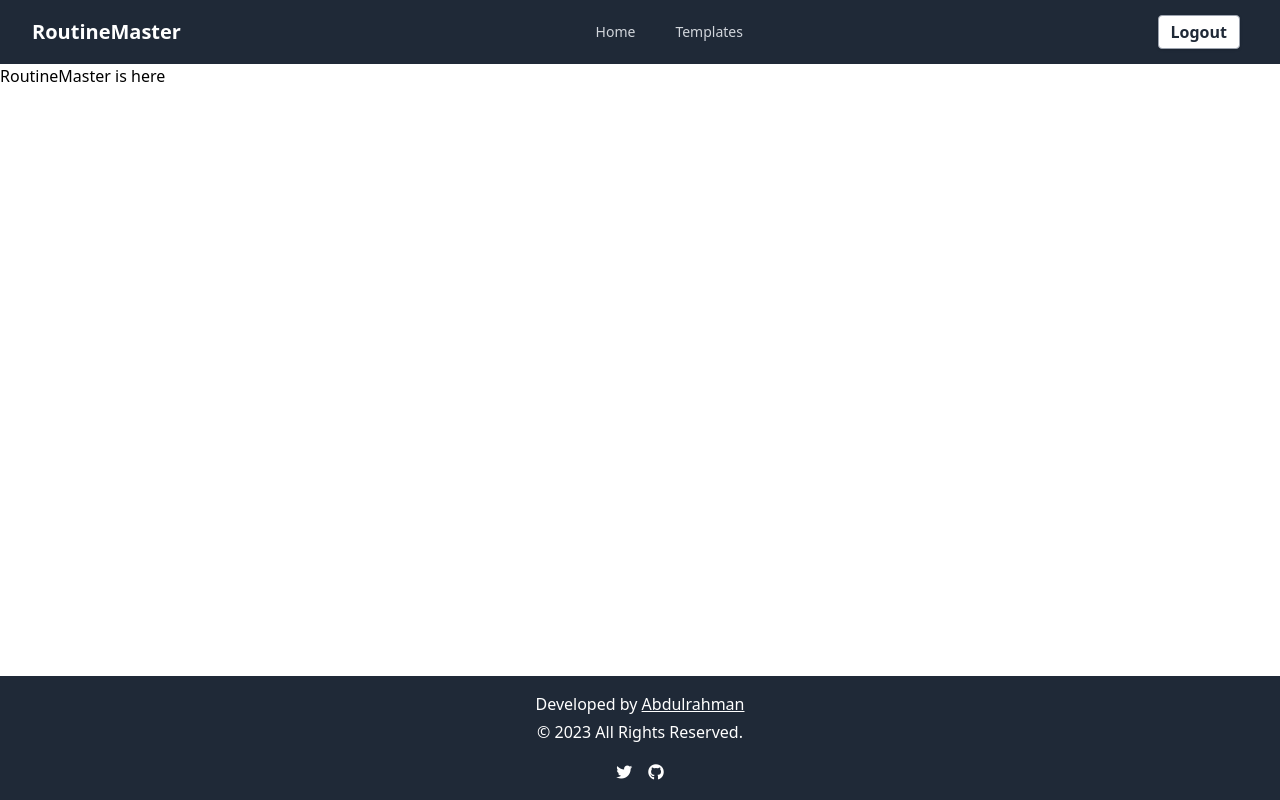
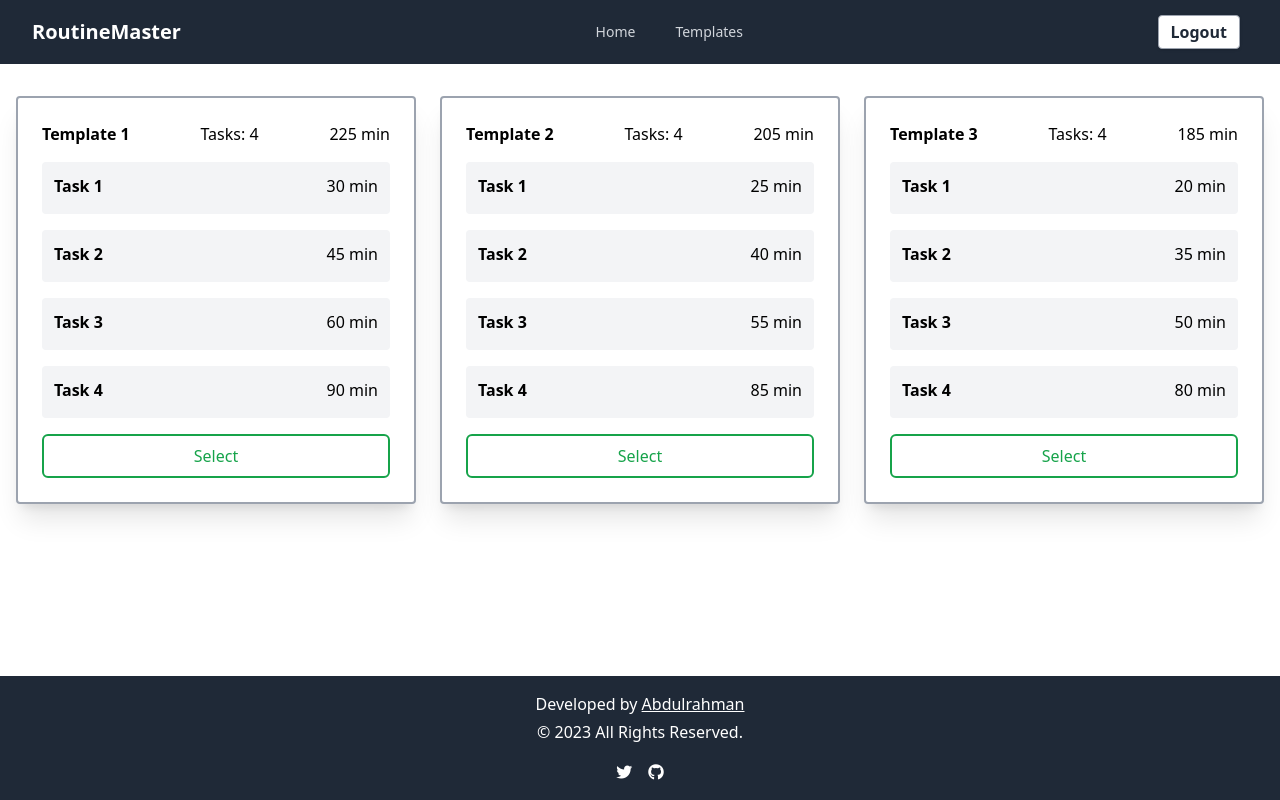
Before and after one commit to Mosaibah/RoutineMaster, a Next.js app: page / in a window 1280 px wide. Built offline with nearby package versions, Linux system fonts and the light colour scheme.

Commit message:
add card, taskCard #4

```diff
--- /dev/null
+++ b/src/components/Card.js
@@ -0,0 +1,32 @@
+import React from 'react';
+import TaskCard from '../components/TaskCard'
+
+const Card = ({ title, tasks, onSelect }) => {
+    const totalTasks = tasks.length;
+    const totalTime = tasks.reduce((acc, task) => acc + task.duration, 0);
+
+    return (
+      <div className="bg-white shadow-xl rounded p-6 w-full border-2 border-gray-400">
+        <div className="flex justify-between items-center mb-4">
+        <span className="text-md font-bold ">{title}</span>
+          <span>Tasks: {totalTasks}</span>
+          <span>{totalTime} min</span>
+        </div>
+        <div className="grid grid-cols-1 gap-4 mb-4">
+          {tasks.map((task, index) => (
+            <TaskCard key={index} task={task} />
+          ))}
+        </div>
+        <div className='flex flex-col justify-center'>
+            <button
+            className=" text-green-600 py-2 px-4 rounded-md font-medium border-2 border-green-600"
+            onClick={onSelect}
+            >
+            Select
+            </button>
+        </div>
+      </div>
+    );
+  };
+
+  export default Card;
--- /dev/null
+++ b/src/components/TaskCard.js
@@ -0,0 +1,12 @@
+import React from 'react';
+
+const TaskCard = ({ task }) => {
+  return (
+    <div className="bg-gray-100 p-3 rounded flex justify-between px-3">
+      <span className="text-md font-semibold mb-1">{task.name}</span>
+      <span> {task.duration} min</span>
+    </div>
+  );
+};
+
+export default TaskCard;
--- a/src/pages/index.js
+++ b/src/pages/index.js
@@ -2,17 +2,63 @@ import Image from 'next/image'
 import { Inter } from 'next/font/google'
 import Navbar from '../components/Navbar';
 import Footer from '../components/Footer';
+import Card from '../components/Card';
 
 const inter = Inter({ subsets: ['latin'] })
 
+
+const templates = [
+  {
+    title: "Template 1",
+    tasks: [
+      { name: "Task 1", duration: 30 },
+      { name: "Task 2", duration: 45 },
+      { name: "Task 3", duration: 60 },
+      { name: "Task 4", duration: 90 },
+    ],
+  },
+  {
+    title: "Template 2",
+    tasks: [
+      { name: "Task 1", duration: 25 },
+      { name: "Task 2", duration: 40 },
+      { name: "Task 3", duration: 55 },
+      { name: "Task 4", duration: 85 },
+    ],
+  },
+  {
+    title: "Template 3",
+    tasks: [
+      { name: "Task 1", duration: 20 },
+      { name: "Task 2", duration: 35 },
+      { name: "Task 3", duration: 50 },
+      { name: "Task 4", duration: 80 },
+    ],
+  },
+];
+
 export default function Home() {
+
+  const handleSelect = () => {
+    console.log('Card selected');
+  };
+
   return (
   <>
     <div className="flex flex-col min-h-screen">
     <Navbar/>
     <div className="flex-1">
       <div>
-        RoutineMaster is here
+
+      <div className="container mx-auto px-4 py-8">
+        <div className="grid grid-cols-1 gap-6 md:grid-cols-2 lg:grid-cols-3">
+          {templates.map((template, index) => (
+            <Card key={index} title={template.title} tasks={template.tasks} onSelect={handleSelect} />
+          ))}
+        </div>
+      </div>
+
+
       </div>
     </div>
     <Footer/>
```
